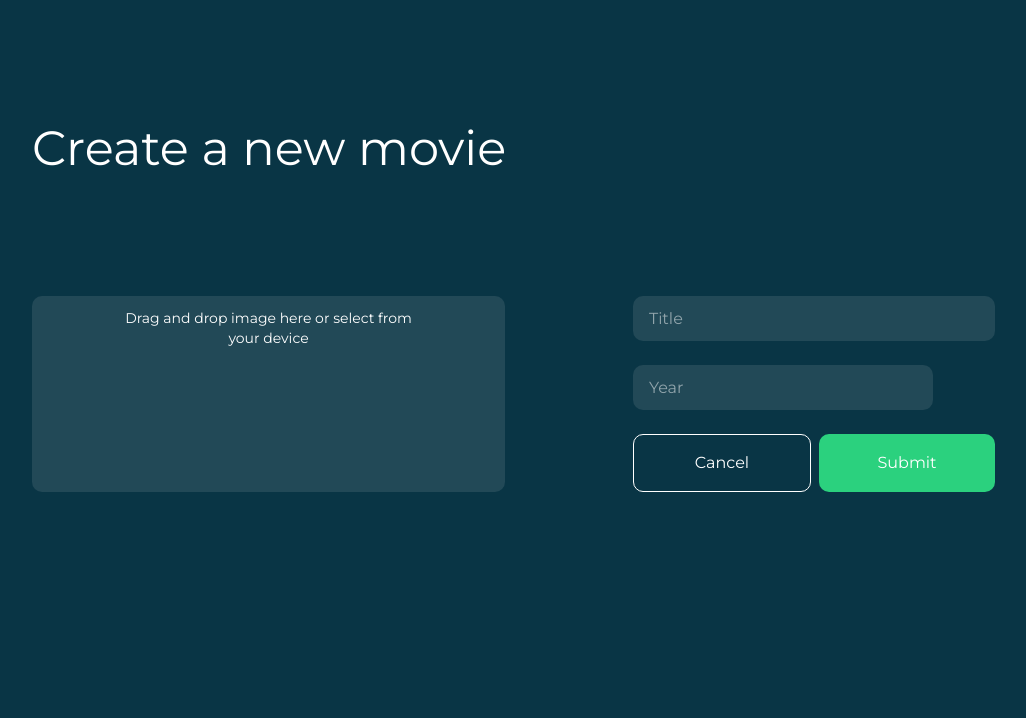
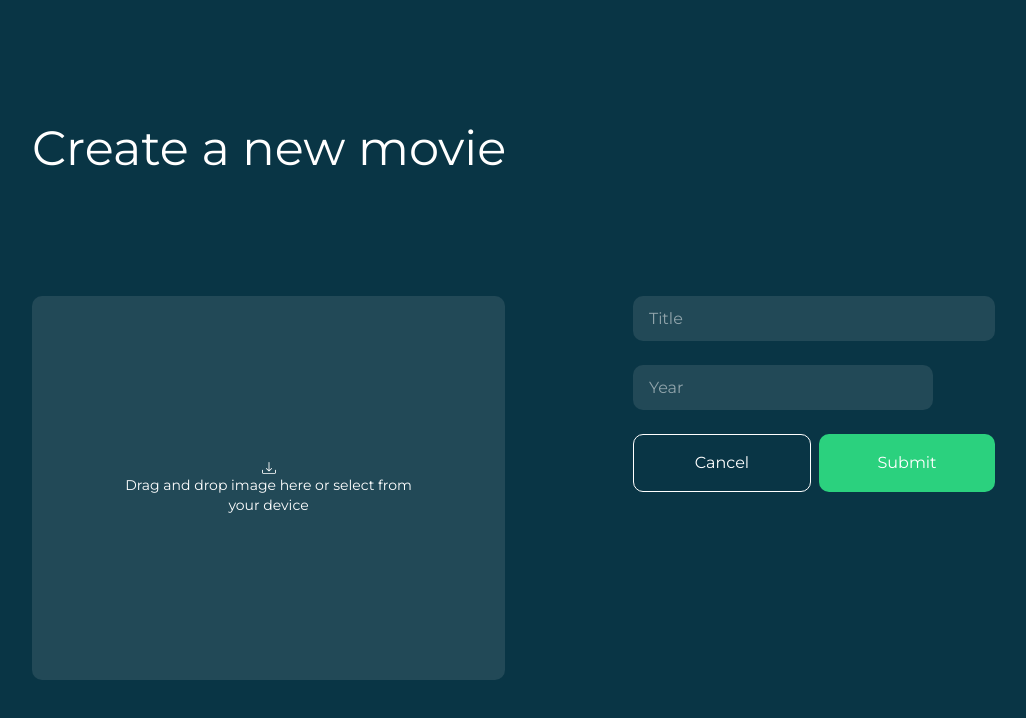
Before and after one commit to RstmZ/test-movies, a Next.js app: page /movies/create in a window 1280 px wide. Shown: the top 718 px of the page, without its empty margins (88-1114 px from the left). Built offline with nearby package versions, Linux system fonts and the light colour scheme.

Commit message:
fixed dropzone

```diff
--- a/next.config.ts
+++ b/next.config.ts
@@ -2,6 +2,8 @@ import type { NextConfig } from 'next';
 
 const nextConfig: NextConfig = {
   /* config options here */
+
+  images: {
     remotePatterns: [
       {
         protocol: 'https',
@@ -9,6 +11,7 @@ const nextConfig: NextConfig = {
         port: '',
       },
     ],
+  },
 };
 
 export default nextConfig;
--- a/src/app/ui/dropzone.tsx
+++ b/src/app/ui/dropzone.tsx
@@ -1,6 +1,7 @@
 import React, { FC, useCallback, useState } from 'react';
 import { useDropzone } from 'react-dropzone';
 import Image from 'next/image';
+import { BsDownload } from 'react-icons/bs';
 
 export const FileInput: FC<{
   onChange: (file: File) => void;
@@ -40,7 +41,7 @@ export const FileInput: FC<{
               />
             </div>
             <p className={'text-xs    lg:text-sm'}>{images.name}</p>
-            <div className={'flex flex-row items-center '}>
+            <div className={'flex flex-row items-center gap-2'}>
               <button
                 className={'text-xs  font-semibold  lg:text-sm'}
                 type={'button'}
@@ -55,7 +56,7 @@ export const FileInput: FC<{
               <button
                 type={'button'}
                 className={
-                  ' bg-primary  p-0  text-center text-xs font-semibold dark:bg-blue-300 lg:text-sm'
+                  ' bg-primary  p-2 rounded-input  text-center text-xs font-semibold dark:bg-blue-300 lg:text-sm'
                 }
               >
                 Upload new
@@ -65,11 +66,18 @@ export const FileInput: FC<{
         ) : (
           <>
             {isDragActive ? (
-              <p className={'text-xs    lg:text-sm w-3/4'}>Drop an image here</p>
+              <div className={'flex h-full w-full flex-col items-center justify-center'}>
+                <BsDownload />
+                <p className={'text-xs    lg:text-sm w-3/4'}>Drop an image here</p>
+              </div>
             ) : (
-              <p className={'text-xs    lg:text-sm w-3/4 text-center'}>
-                Drag and drop image here or select from your device
-              </p>
+              <div className={'flex h-full w-full flex-col items-center justify-center'}>
+                <BsDownload />
+
+                <p className={'text-xs   self-center lg:text-sm w-3/4 text-center'}>
+                  Drag and drop image here or select from your device
+                </p>
+              </div>
             )}
           </>
         )}
--- a/src/app/ui/updateOrSaveMovie.tsx
+++ b/src/app/ui/updateOrSaveMovie.tsx
@@ -14,9 +14,9 @@ export const UpdateOrSaveMovie: FC<{ id?: number }> = ({ id }) => {
   return (
     <form action={action} className="flex-col flex mt-120 flex-grow ">
       {state?.message && <p className="text-error text-heading-3">{state.message}</p>}
-      <div className={'flex gap-32 w-full'}>
+      <div className={'flex gap-32 w-full h-full'}>
         <FileInput onChange={onChange} />
-        <div className={'gap-6 flex flex-col w-[362px]'}>
+        <div className={'gap-6 flex flex-col w-[362px] '}>
           <div className="flex flex-col">
             <Input type="text" placeholder="Title" name="title" extra={'w-full'} />
             {state?.errors?.title && <p className="text-error">{state.errors.title}</p>}
```
Lines whose indentation alone changed are shown as unchanged.
